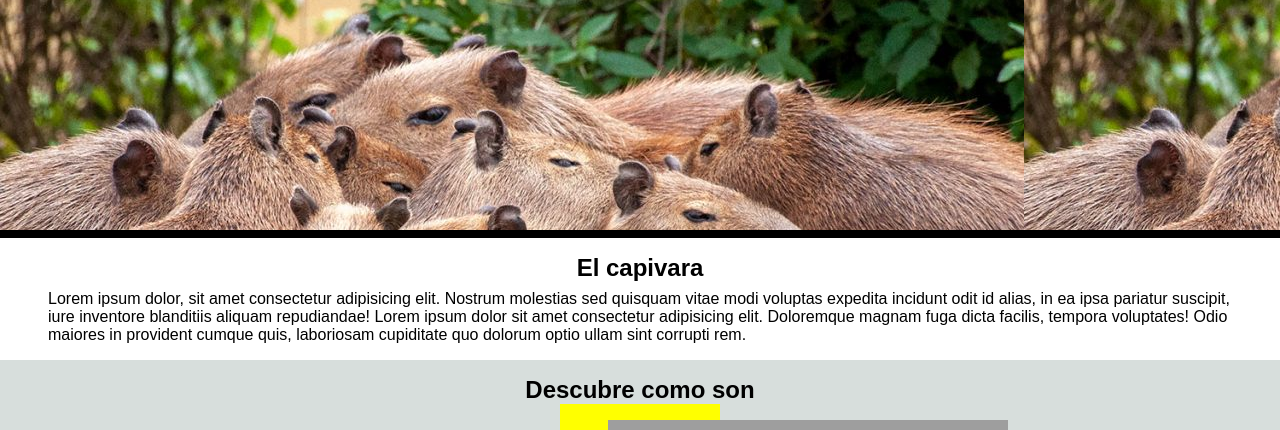
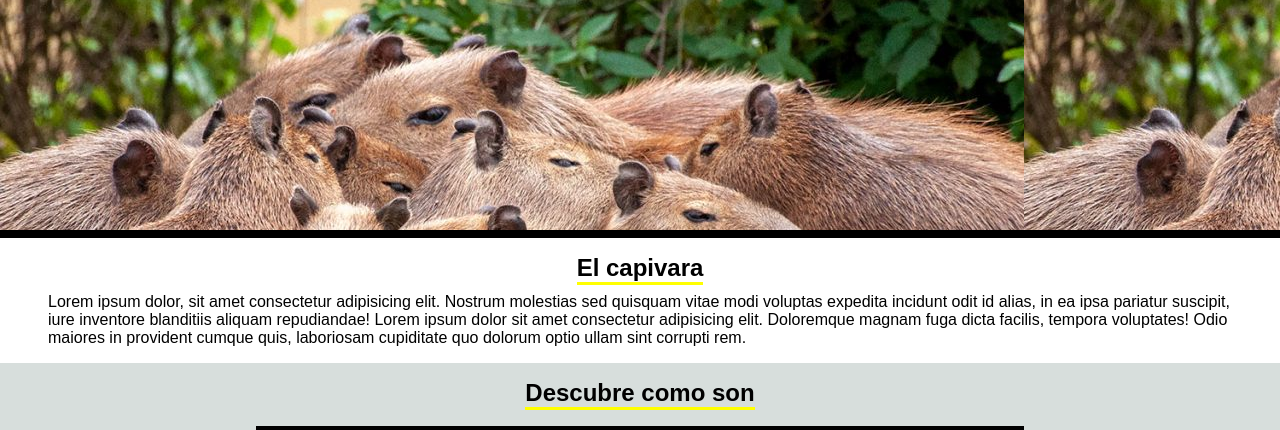
Before and after one commit to Anosmiko97/PROGWEB, a PHP site: page / in a window 1280 px wide. Shown: the part 240-670 px from the top of the page. Run offline with PHP 8.4, Linux system fonts and the light colour scheme; some libraries are stand-ins or nearby versions; grey boxes are pictures that could not be loaded.

Commit message:
Update style.css

```diff
--- a/tarea5/css/style.css
+++ b/tarea5/css/style.css
@@ -7,7 +7,6 @@
 body {
     position: relative;
     font-family: sans-serif;
-    height: 900vh;
 }
 
 header {
@@ -76,10 +75,8 @@ h2 {
     margin-bottom: .5rem;
 }
 
-.title div {
-    width: 10rem;
-    background-color: yellow;
-    height: 2px;
+.title h2 {
+    border-bottom: 3px solid yellow;
 }
 
 nav {
@@ -182,3 +179,18 @@ nav {
 .info {
     margin-bottom: 1rem;
 }
+
+.d-flex {
+    background-color: black;
+    margin-top: 1rem;
+    display: flex;
+    justify-content: center;
+    align-items: center;
+    gap: 1rem;
+}
+
+.d-flex img {
+    width: 100%;
+    height: 10rem;
+
+}
```
